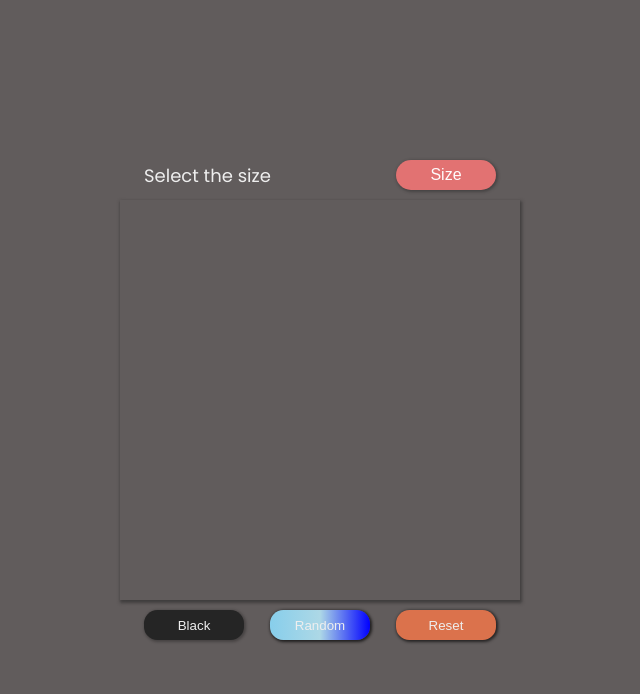
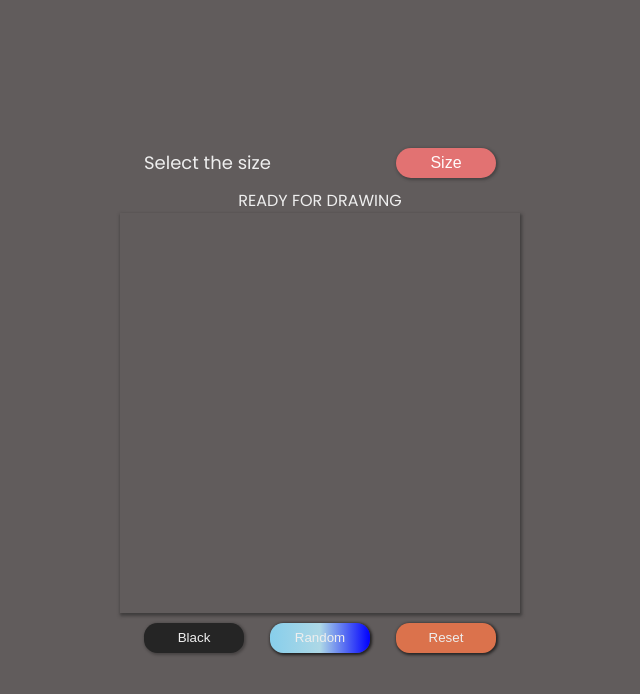
Before and after one commit to rjsudhin/Etch-A-Sketch-app, a plain HTML site: page index.html in a window 1280 px wide. Both pictures are taken after a click on the element 640 px from the left and 400 px from the top of the page. Shown: the whole page, without its empty margins (320-960 px from the left). Drawn offline with Linux system fonts and the light colour scheme.

Commit message:
click then draw message output added for user

```diff
--- a/css/styles.css
+++ b/css/styles.css
@@ -41,6 +41,12 @@ body {
 
 .size-selection-btn:hover {
     background-color: rgb(219, 156, 156);
+}
+
+#message {
+    text-align: center;
+    color: #eee;
+    text-transform: uppercase;
 }
 
 #drawing-container {
--- a/index.html
+++ b/index.html
@@ -17,6 +17,8 @@
                 <button class="size-selection-btn">Size</button>
             </div>
 
+            <p id="message"></p>
+
             <div id="drawing-container">
                 <!--drawing happens here-->
             </div>
--- a/js/app.js
+++ b/js/app.js
@@ -1,10 +1,14 @@
 let color = '#252525'
 let click = false
+
+const messageOutput = document.querySelector('#message')
+messageOutput.classList.add('message-output')
 
 const selectionSizePopBtn = document.querySelector('.size-selection-btn')
 const blackBtn = document.querySelector('.black')
 const randomBtn = document.querySelector('.random')
 const resetBtn = document.querySelector('.reset')
+
 
 // click then draw
 const drawingContainer = document.querySelector('#drawing-container')
@@ -12,9 +16,10 @@ drawingContainer.addEventListener('click', (e) => {
     if (e.target.tagName != 'BUTTON') {
         click = !click
         if (click) {
-            console.log('ready to draw')
+            messageOutput.textContent = 'Ready for drawing'
         } else {
             console.log('click then draw')
+            messageOutput.textContent = 'Click then draw'
         }
     }
 })
@@ -76,6 +81,9 @@ function loadingContainerBoards(size) {
 
 function drawingBoards(e) {
     if (click) {
+        if (!messageOutput.textContent == '') {
+            messageOutput.textContent = ''
+        }
         if (color == 'random') {
             e.target.style.backgroundColor = `hsl(${Math.random() * 360}, 100%, 50%)`
             console.log('drawing ' + e.target.style.backgroundColor)
```
